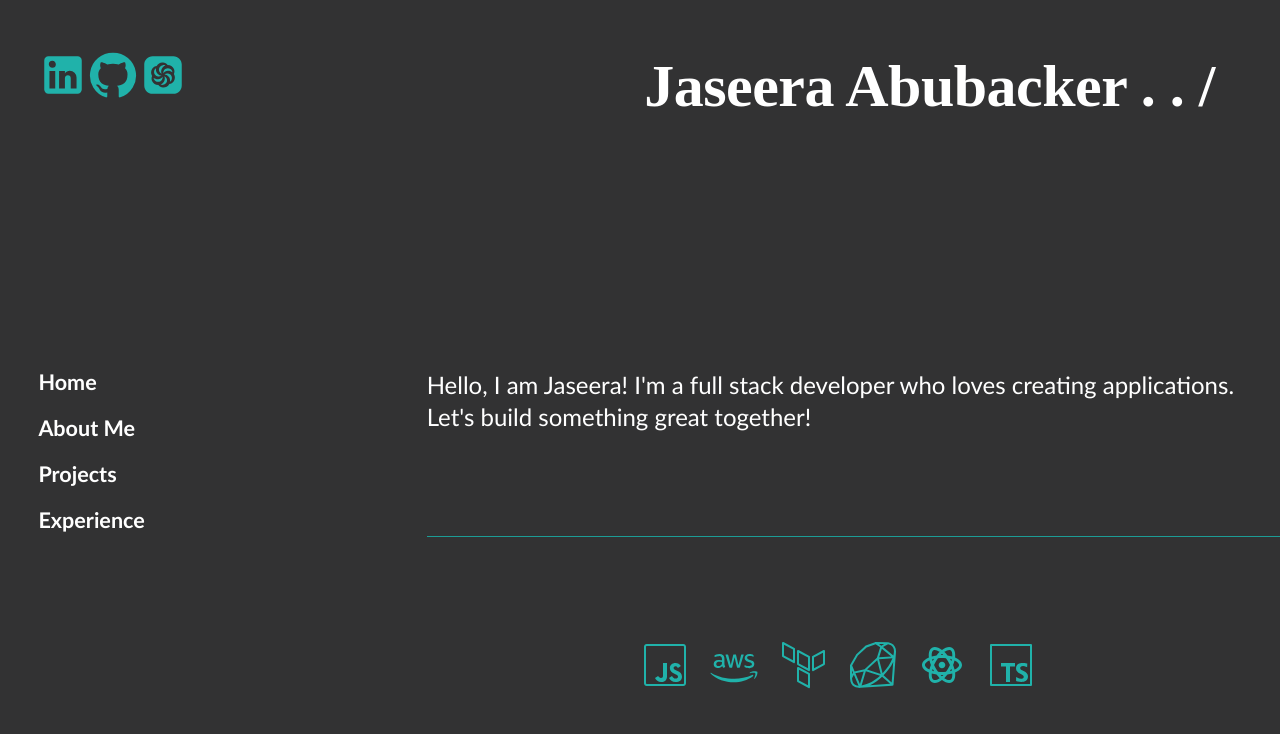
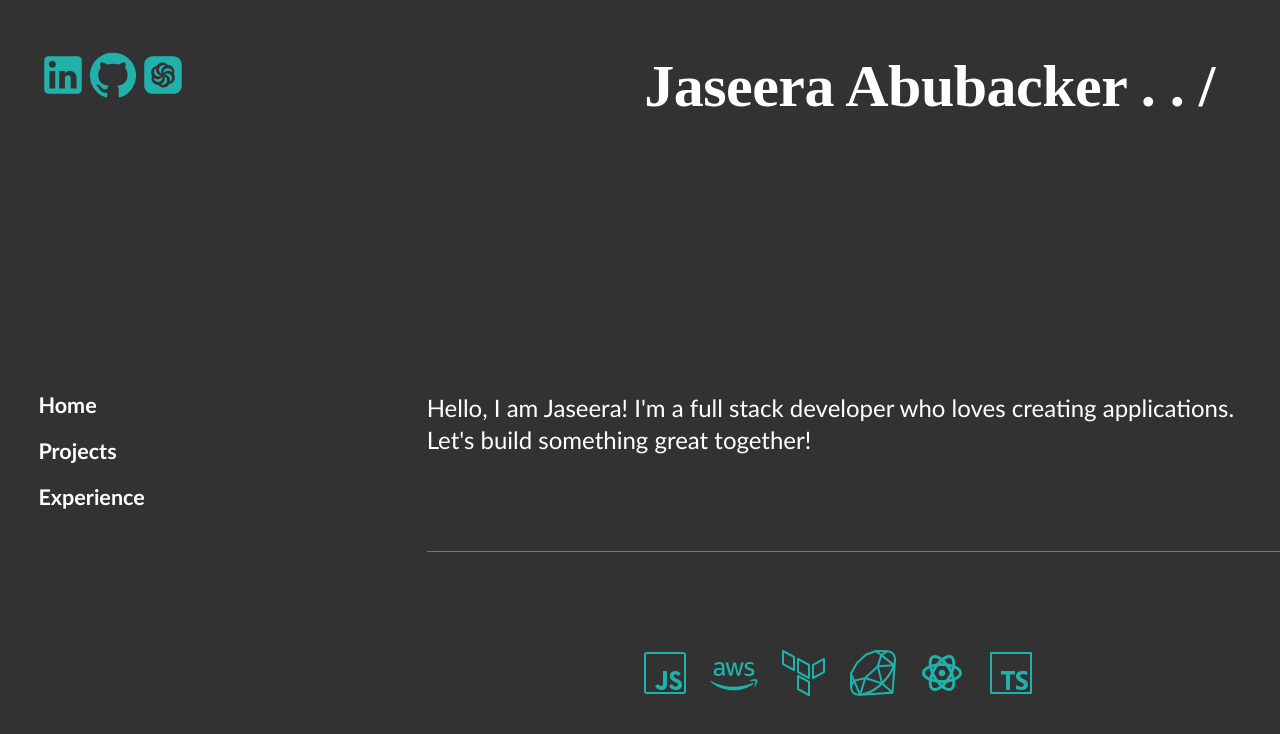
Before and after one commit to jpmaHub/jaseeraabubacker, a React (Create React App) app: page / in a window 1280 px wide. Shown: the top 734 px of the page. Built offline with nearby package versions, Linux system fonts and the light colour scheme.

Commit message:
Add more navigation; Refactor

```diff
--- a/src/App.tsx
+++ b/src/App.tsx
@@ -1,5 +1,5 @@
 
-import AboutMe from './pages/AboutMe';
+import AboutMe from './pages/Projects';
 import Home from './pages/Home';
 import { Route, Routes, HashRouter } from 'react-router-dom'
 
--- a/src/components/NavBarList.tsx
+++ b/src/components/NavBarList.tsx
@@ -15,11 +15,12 @@ export default function NavBarList() {
             </Link>
 
             <Link to="/about-me" className="link">
-                <Typography variant="h5">About Me</Typography>
+                <Typography variant="h5">Projects</Typography>
             </Link>
 
-            <Typography variant="h5">Projects</Typography>
-            <Typography variant="h5">Experience</Typography>
+            <Link to="/about-me" className="link">
+                <Typography variant="h5">Experience</Typography>
+            </Link>
         </ThemeProvider>
     )
 }
--- /dev/null
+++ b/src/helpers/Grid.scss
@@ -0,0 +1,57 @@
+
+.grid-container {
+  font-family: 'American Typewriter', serif;
+  background-color: #323233;
+  min-height: 100vh;
+  font-size: calc(10px + 2vmin);
+  color: white;
+  display: grid;
+  grid-template-columns: 1fr 3fr;
+}
+
+.grid-item-logo {
+  grid-column: col / span 2;
+  color: lightseagreen;
+  padding-top: 50px;
+  padding-left: 3%;
+}
+
+.grid-item-name {
+  grid-column: col 4 / span 2;
+  padding-top: 50px;
+  padding-left: 17%;
+}
+
+.grid-item-list {
+  grid-column: col / span 2;
+  padding-left: 3%;
+}
+
+.grid-item-intro {
+  grid-column: col 3 / span 3;
+  display: grid;
+  padding-right: 100x;
+}
+
+.grid-item-tech {
+  grid-column: col 3 / span 3;
+  display: grid;
+  padding-right: 100x;
+}
+
+.grid-item-skills-logo{
+  padding-left: 25%;
+
+  img {
+    padding-right: 3%;
+  }
+}
+
+.link {
+  color: #FFF;
+  text-decoration: none;
+}
+
+.link:hover {
+  text-decoration: underline;
+}
--- a/src/pages/AboutMe.tsx
+++ b/src/helpers/GridHelper.tsx
@@ -1,10 +1,15 @@
 import { Grid } from '@mui/material'
-import './Pages.scss';
+import './Grid.scss';
 import ContactIcons from '../components/ContactIcons';
 import TitleName from '../components/TitleName';
 import NavBarList from '../components/NavBarList';
+import { ReactNode } from 'react';
 
-export default function AboutMe() {
+interface HomeProps {
+    children: ReactNode;
+}
+
+export const GridHelper: React.FC<HomeProps> = ({ children }) => {
     return (
         <Grid container className="grid-container">
           <Grid item xs={4} className="grid-item-logo">
@@ -20,9 +25,7 @@ export default function AboutMe() {
           </Grid>
 
           <Grid item xs={8} className="grid-item-intro">
-            <Grid item xs={12}>
-
-            </Grid>
+              {children}
           </Grid>
         </Grid>
       );
--- a/src/pages/Home.tsx
+++ b/src/pages/Home.tsx
@@ -6,33 +6,18 @@ import TitleName from '../components/TitleName';
 import NavBarList from '../components/NavBarList';
 import IntroText from '../components/IntroText';
 import SkillsLogos from '../components/SkillsLogos';
+import { GridHelper } from '../helpers/GridHelper';
 
 export default function Home() {
   return (
-        <Grid container className="grid-container">
-          <Grid item xs={4} className="grid-item-logo">
-            <ContactIcons />
-          </Grid>
-
-          <Grid item xs={8} className="grid-item-name">
-            <TitleName />
-          </Grid>
-
-          <Grid item xs={4} className="grid-item-list">
-            <NavBarList />
-          </Grid>
-
-          <Grid item xs={8} className="grid-item-intro">
+    <GridHelper>
       <Grid item xs={12}>
         <IntroText />
-            </Grid>
-            <Grid item xs={12}>
+      </Grid><Grid item xs={12}>
         <Divider sx={{ fontSize: '80px', bgcolor: 'lightseagreen' }} />
-            </Grid>
-            <Grid item xs={12} className="grid-item-skills-logo">
+      </Grid><Grid item xs={12} className="grid-item-skills-logo">
         <SkillsLogos />
       </Grid>
-          </Grid>
-        </Grid>
+    </GridHelper>
   );
 }
--- a/src/pages/Pages.scss
+++ b/src/pages/Pages.scss
@@ -1,52 +1,3 @@
-
-.grid-container {
-  font-family: 'American Typewriter', serif;
-  background-color: #323233;
-  min-height: 100vh;
-  font-size: calc(10px + 2vmin);
-  color: white;
-  display: grid;
-  grid-template-columns: 1fr 3fr;
-}
-
-.grid-item-logo {
-  grid-column: col / span 2;
-  color: lightseagreen;
-  padding-top: 50px;
-  padding-left: 3%;
-}
-
-.grid-item-name {
-  grid-column: col 4 / span 2;
-  padding-top: 50px;
-  padding-left: 17%;
-}
-
-.grid-item-list {
-  grid-column: col / span 2;
-  padding-left: 3%;
-}
-
-.grid-item-intro {
-  grid-column: col 3 / span 3;
-  display: grid;
-  padding-right: 100x;
-}
-
-.grid-item-tech {
-  grid-column: col 3 / span 3;
-  display: grid;
-  padding-right: 100x;
-}
-
-.grid-item-skills-logo{
-  padding-left: 25%;
-
-  img {
-    padding-right: 3%;
-  }
-}
-
 .link {
   color: #FFF;
   text-decoration: none;
--- /dev/null
+++ b/src/pages/Projects.tsx
@@ -0,0 +1,10 @@
+import './Pages.scss';
+import { GridHelper } from '../helpers/GridHelper';
+
+export default function Projects() {
+  return (
+    <GridHelper>
+      <p> </p>
+    </GridHelper>
+  );
+}
```
Also changed, not shown: src/pages/Experience.tsx (added, +10 -0 lines), src/pages/NavigationRoutes.tsx (+5 -2 lines). Lines whose indentation alone changed are shown as unchanged.
